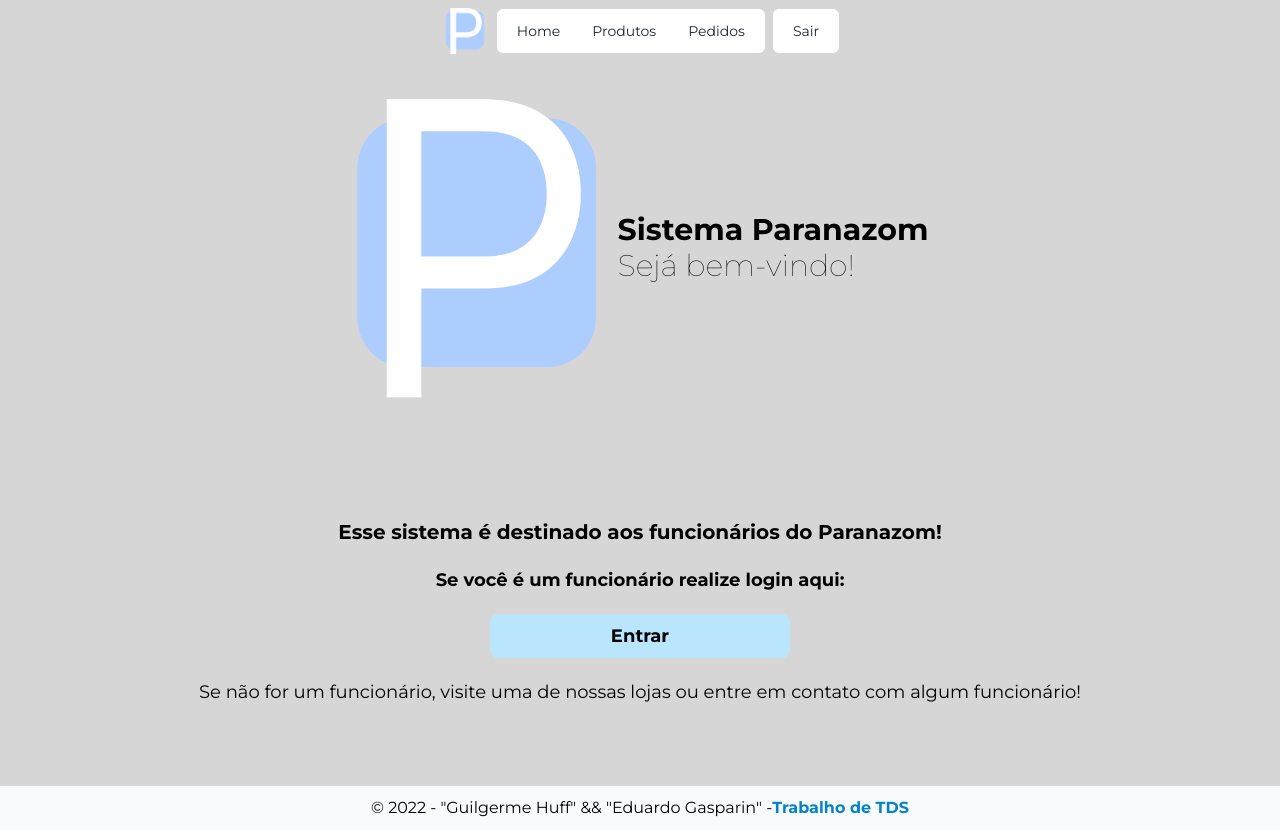
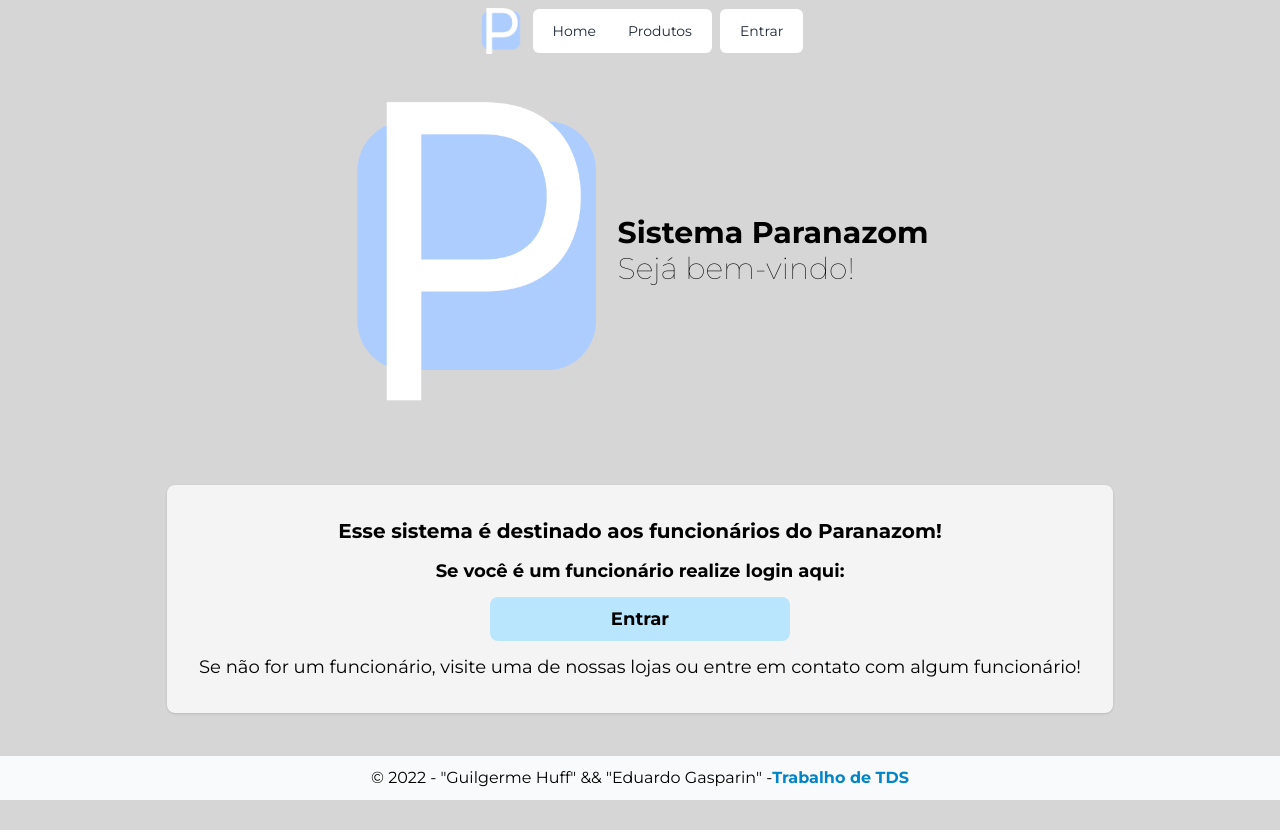
Before and after one commit to GUIHUFF/paranazom-ui, a React (Vite) app: page / in a window 1280 px wide. After the commit the page ends 800 px from the top, so only its background shows below. Built offline with nearby package versions, Linux system fonts and the light colour scheme.

Commit message:
sair e logar

```diff
--- a/src/components/Banner/index.tsx
+++ b/src/components/Banner/index.tsx
@@ -3,9 +3,9 @@
 interface BannerProps {
   position: string;
   img: string;
-  textStrong: string,
-  textThin: string,
-  imgHidden: boolean
+  textStrong: string;
+  textThin: string;
+  imgHidden?: boolean;
 }
 
 export default function Banner ({ position, img, textStrong, textThin, imgHidden } : BannerProps) {
--- a/src/components/Header/index.tsx
+++ b/src/components/Header/index.tsx
@@ -1,8 +1,16 @@
 import * as NavigationMenu from '@radix-ui/react-navigation-menu';
-import { Link } from 'react-router-dom';
+import { Link, useNavigate } from 'react-router-dom';
 import logo from '../../assets/logo.png';
+import { isAuthenticated, removeAuth } from '../../configs/auth';
 
 export default function Header (){
+  const navigate = useNavigate();
+
+  const handleExit = () => {
+    removeAuth();
+    navigate('/');
+  }
+
   return (
     <div className="container mx-auto">
       <NavigationMenu.Root className='relative flex justify-center items-center w-full mt-1 gap-2'>
@@ -19,14 +27,24 @@ export default function Header (){
           <NavigationMenu.Item>
             <Link to="/produtos" className='block text-sm py-2 px-3 rounded text-gray-800 hover:bg-sky-100 mx-1'>Produtos</Link>
           </NavigationMenu.Item>
-          <NavigationMenu.Item>
-            <Link to="/pedidos" className='block text-sm py-2 px-3 rounded text-gray-800 hover:bg-sky-100 mx-1'>Pedidos</Link>
-          </NavigationMenu.Item>
+          {!isAuthenticated() ? "" : (
+          <>
+            <NavigationMenu.Item>
+              <Link to="/pedidos" className='block text-sm py-2 px-3 rounded text-gray-800 hover:bg-sky-100 mx-1'>Pedidos</Link>
+            </NavigationMenu.Item>
+            <NavigationMenu.Item>
+              <Link to="/clientes" className='block text-sm py-2 px-3 rounded text-gray-800 hover:bg-sky-100 mx-1'>Clientes</Link>
+            </NavigationMenu.Item>
+          </>
+          )
+          }
         </NavigationMenu.List>
 
         <NavigationMenu.List className="flex justify-center items-center bg-white p-1 rounded-md list-none m-0">
           <NavigationMenu.Item>
-            <button className='block text-sm py-2 px-3 rounded text-gray-800 hover:bg-yellow-100 mx-1'>Sair</button>
+            {!isAuthenticated() ?
+            ( <Link to='/login' className='block text-sm py-2 px-3 rounded text-gray-800 hover:bg-yellow-100 mx-1'>Entrar</Link>) :
+            ( <button onClick={handleExit} className='block text-sm py-2 px-3 rounded text-gray-800 hover:bg-yellow-100 mx-1'>Sair</button> )}
           </NavigationMenu.Item>
         </NavigationMenu.List>
       </NavigationMenu.Root>
--- a/src/pages/Home/index.tsx
+++ b/src/pages/Home/index.tsx
@@ -4,6 +4,7 @@ import Banner from "../../components/Banner";
 import Footer from "../../components/Footer";
 import { Button } from "../../components/ButtonsInputs";
 import { useNavigate } from "react-router-dom";
+import { isAuthenticated } from "../../configs/auth";
 
 export default function Home () {
   const navigate = useNavigate();
@@ -16,11 +17,20 @@ export default function Home () {
     <div className="flex flex-col justify-between min-h-screen">
       <Header />
       <Banner img={logo} textStrong="Sistema Paranazom" textThin="Sejá bem-vindo!" position="left"/>
-      <div className="container mx-auto h-auto flex flex-col items-center m-10 gap-5 p-10">
-        <p className="font-bold text-xl">Esse sistema é destinado aos funcionários do Paranazom!</p>
-        <p className="font-semibold text-lg">Se você é um funcionário realize login aqui: </p>
-        <Button onClick={handleClick} className="max-w-[300px] w-full font-semibold text-lg">Entrar</Button>
-        <p className="font-normal text-lg">Se não for um funcionário, visite uma de nossas lojas ou entre em contato com algum funcionário! </p>
+      <div className="container mx-auto h-auto flex flex-col items-center m-10">
+        {!isAuthenticated() ?
+        (<div className="bg-zinc-100 p-8 rounded-lg shadow text-center flex flex-col items-center gap-3">
+          <p className="font-bold text-xl">Esse sistema é destinado aos funcionários do Paranazom!</p>
+          <p className="font-semibold text-lg">Se você é um funcionário realize login aqui: </p>
+          <Button onClick={handleClick} className="max-w-[300px] w-full font-semibold text-lg">Entrar</Button>
+          <p className="font-normal text-lg">Se não for um funcionário, visite uma de nossas lojas ou entre em contato com algum funcionário! </p>
+        </div>) :
+        (<div className="bg-zinc-100 p-8 rounded-lg shadow flex flex-col items-center gap-3">
+          <p className="font-bold text-xl">Esse sistema é destinado aos funcionários do Paranazom!</p>
+          <p className="font-semibold text-lg">Você já está em uma sessão: </p>
+          <p className="font-normal text-lg">Venda o maximo que conseguir, não perca tempo!! </p>
+        </div>)}
+
       </div>
       <Footer />
     </div>
--- a/src/pages/Login/index.tsx
+++ b/src/pages/Login/index.tsx
@@ -3,10 +3,10 @@ import Footer from "../../components/Footer";
 import Header from "../../components/Header";
 import logo from "../../assets/logo.png";
 import { Button, Input } from "../../components/ButtonsInputs";
-import { FormEvent, useState } from "react";
+import { FormEvent, useEffect, useState } from "react";
 import api from "../../configs/api";
 import { toast } from 'react-toastify';
-import { setAuth } from "../../configs/auth";
+import { isAuthenticated, setAuth } from "../../configs/auth";
 import { useNavigate } from "react-router-dom";
 
 export default function Login () {
@@ -15,6 +15,22 @@ export default function Login () {
   const [submit, setSubmit] = useState<boolean>(false);
 
   const navigate = useNavigate();
+
+  useEffect(() => {
+    if(isAuthenticated()){
+      toast('Você já está logado em uma conta!', {
+        position: "top-center",
+        autoClose: 5000,
+        hideProgressBar: false,
+        closeOnClick: true,
+        pauseOnHover: true,
+        draggable: true,
+        progress: undefined,
+        theme: "dark",
+        });
+      navigate('/produtos');
+    }
+  }, [])
 
   const handleSubmit = async (e: FormEvent) => {
     e.preventDefault();
--- a/src/routes/routes.tsx
+++ b/src/routes/routes.tsx
@@ -1,4 +1,5 @@
 import { BrowserRouter, Routes, Route, Navigate } from 'react-router-dom';
+import { isAuthenticated } from '../configs/auth';
 import Home from '../pages/Home';
 import Login from '../pages/Login';
 
@@ -8,7 +9,7 @@ interface PrivateRouteProps {
 }
 
 const PrivateRoute = ({ children, redirectTo }: PrivateRouteProps) => {
-  return true ? children : <Navigate to={redirectTo} />;
+  return isAuthenticated() ? children : <Navigate to={redirectTo} />;
 };
 
 const RouterApp = () => {
```
